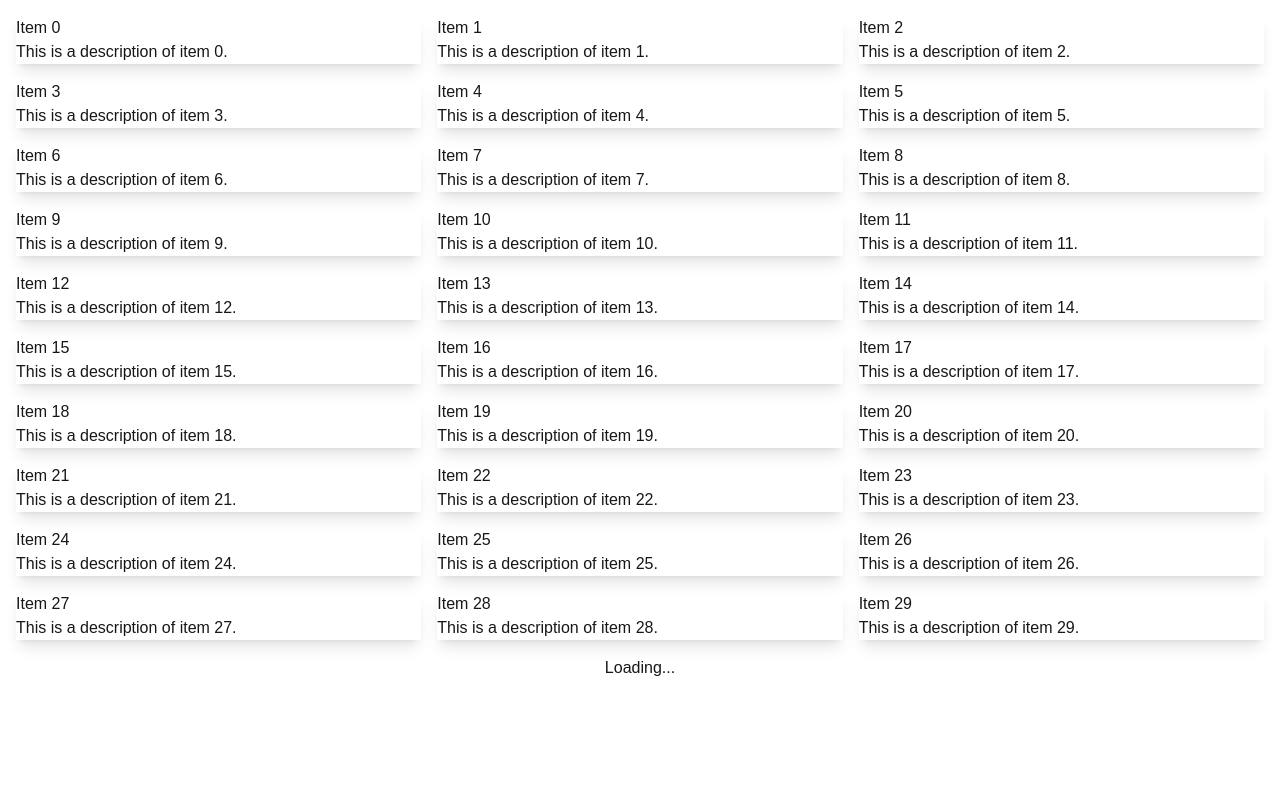
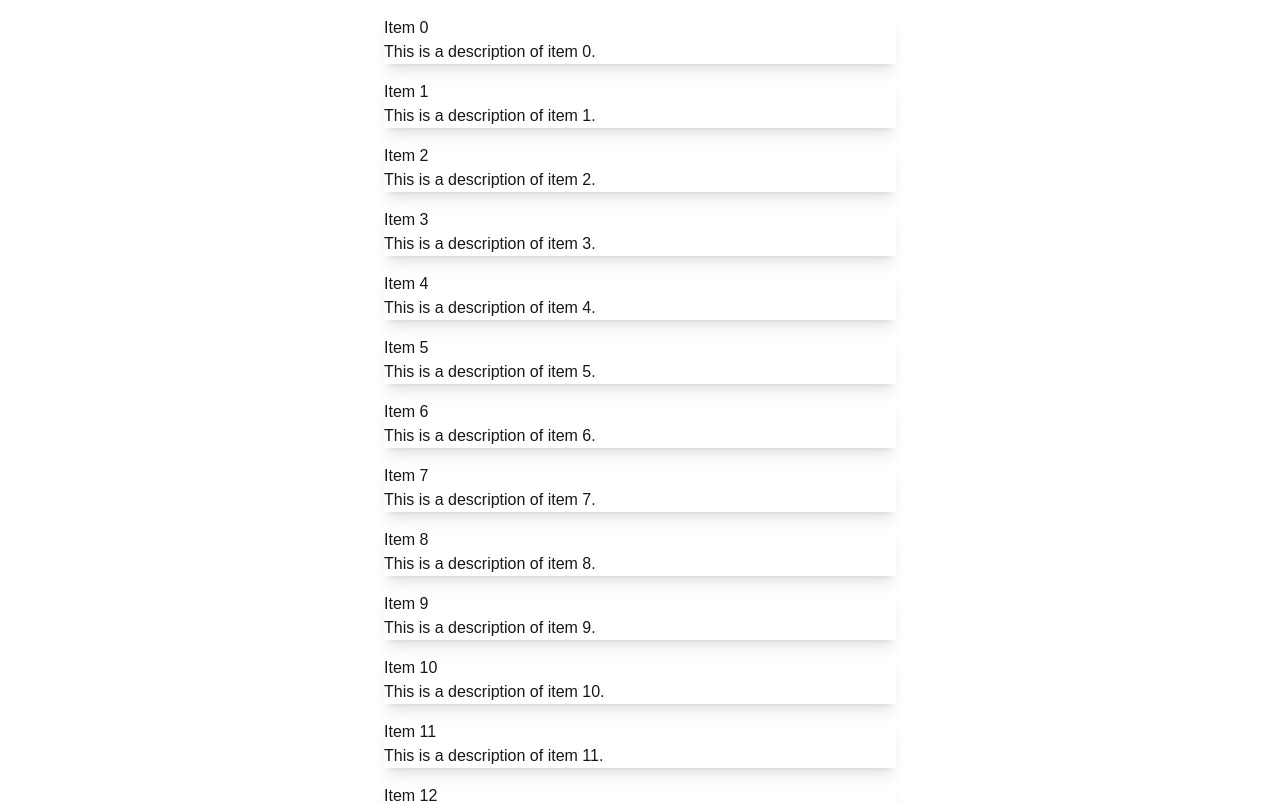
Before and after one commit to doudoumao1031/onlyfans-web, a Next.js app: page /waterfall in a window 1280 px wide. Shown: the top 803 px of the page. Built offline with nearby package versions, Linux system fonts and the light colour scheme.

Commit message:
waterfall polish

```diff
--- a/app/waterfall/page.tsx
+++ b/app/waterfall/page.tsx
@@ -15,10 +15,10 @@ export default function Page() {
         console.log('fetchMoreItems call, page: ', page)
 
         // Simulate latency with a timeout
-        await new Promise((resolve) => setTimeout(resolve, 1000));
+        await new Promise((resolve) => setTimeout(resolve, 500));
 
         // Simulating an API call
-        const newItems = Array.from({ length: 30 }, (_, i) => i + (page - 1) * 30);
+        const newItems = Array.from({ length: 15 }, (_, i) => i + (page - 1) * 15);
         setItems((prev) => [...prev, ...newItems]);
 
         // Simulating an endpoint limit
@@ -41,7 +41,8 @@ export default function Page() {
 
     return (
         <div className="container mx-auto p-4">
-          <div className="grid grid-cols-1 md:grid-cols-2 lg:grid-cols-3 gap-4">
+          {/* <div className="max-w-5xl mx-auto grid grid-cols-1 sm:grid-cols-2 lg:grid-cols-3 gap-4"> */}
+          <div className="max-w-lg mx-auto grid grid-cols-1 gap-4">
             {items.map((item, index) => (
               <div key={index} className="card shadow-lg">
                 <div className="card-body">
```
Also changed, not shown: 1 other file (tests, documents, lock files or other folders).
